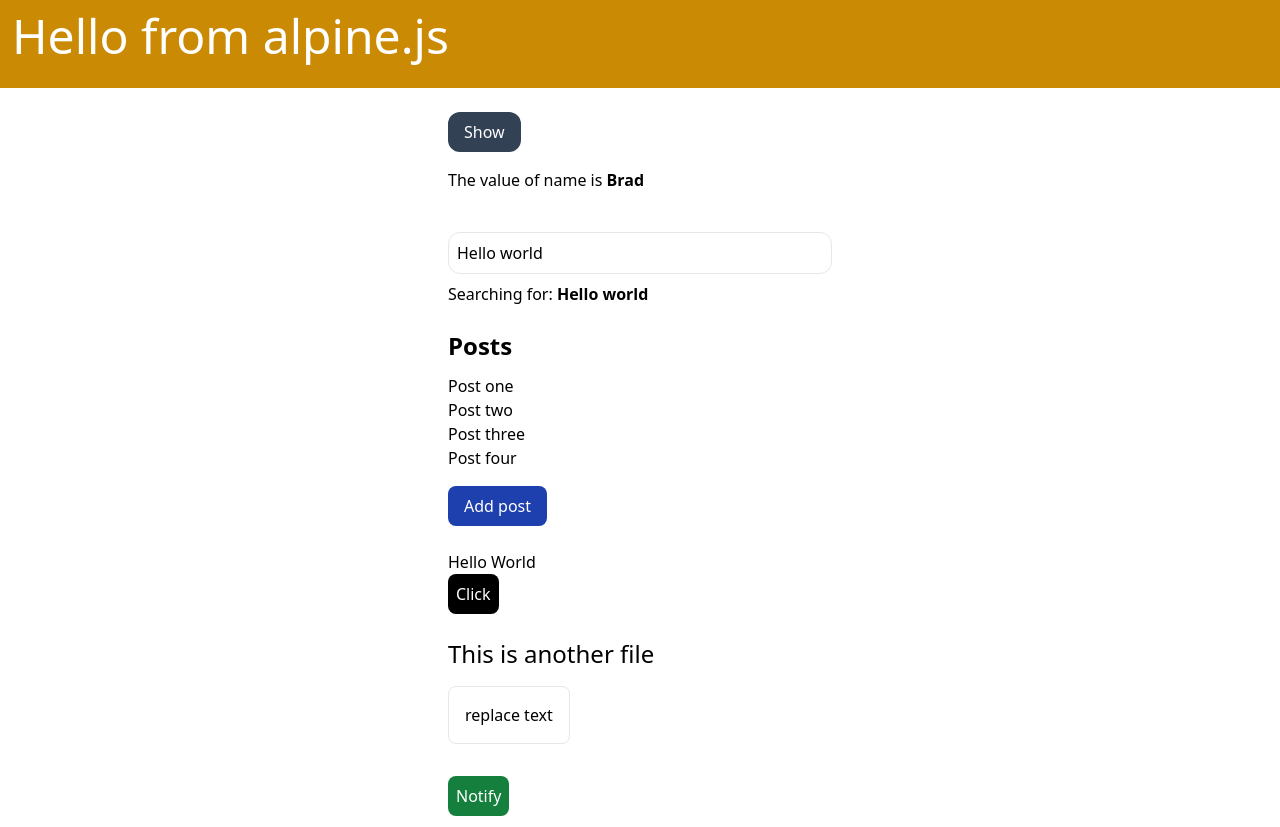
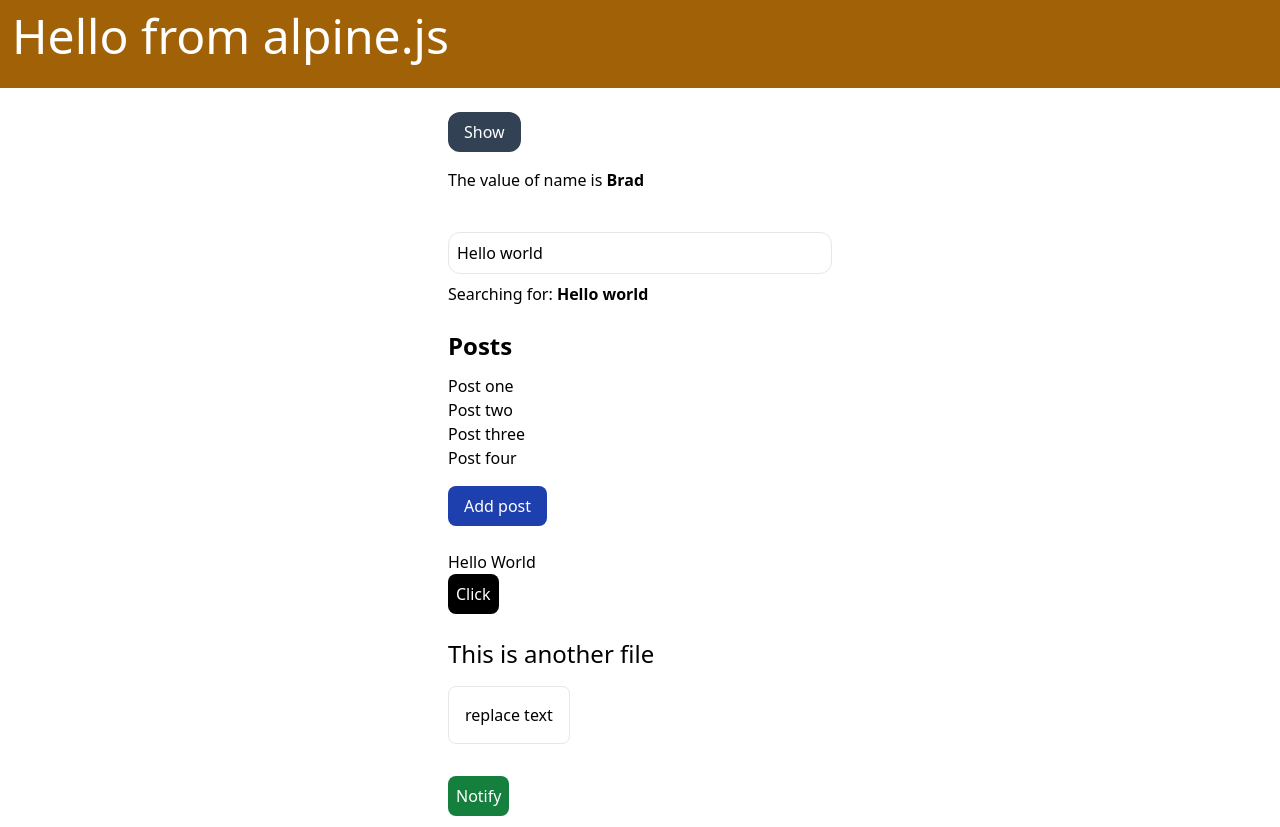
Before and after one commit to olive-git2/Repo-test, a plain HTML site: page index.html in a window 1280 px wide. Shown: the top 827 px of the page. Drawn offline with nearby package versions, Linux system fonts and the light colour scheme.

Commit message:
Update index.html

```diff
--- a/index.html
+++ b/index.html
@@ -16,7 +16,7 @@
 
 </head>
 <body>
-    <header class="bg-yellow-600 p-3 text-white ">
+    <header class="bg-yellow-700 p-3 text-white ">
         <h1 class="text-5xl mb-4">Hello from alpine.js</h1>
     </header>
     <div class="container mx-auto mt-6 max-w-sm">
```
